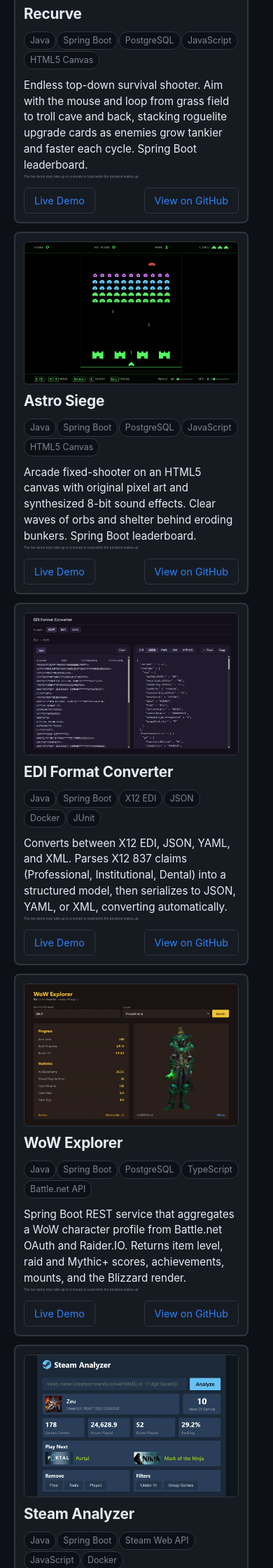
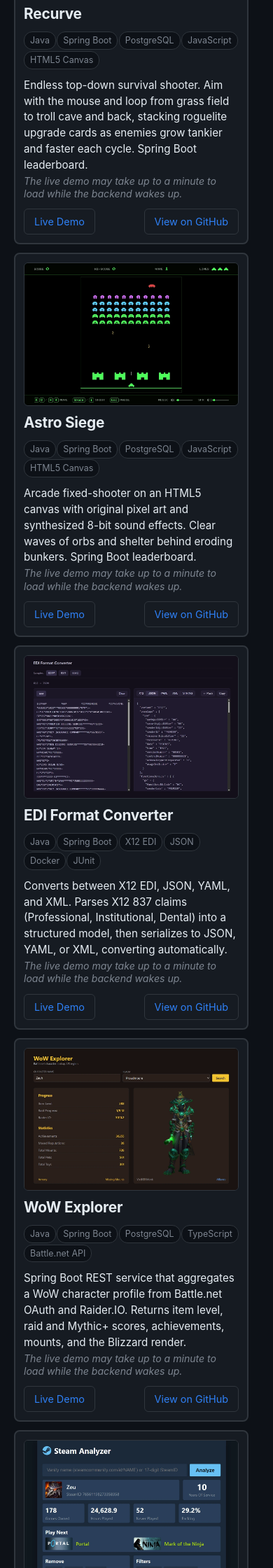
Before and after one commit to rwdenmark/rwdenmark.github.io, a Jekyll site: the page built from projects.html, in a window 390 px wide. Shown: the part 543-2783 px from the top of the page at 70% size. Built offline with Jekyll 4.4.1, drawn with Linux system fonts in a browser that asks for light colours.

Commit message:
Fixing mobile project cards

```diff
--- a/assets/style.css
+++ b/assets/style.css
@@ -345,12 +345,14 @@
   .project-card h3 { display: flex; align-items: center; font-size: 1.3rem; }
   .project-card p { font-size: 0.95rem; }
   .project-stack span { font-size: 0.78rem; padding: 2px 8px; }
-  .project-card .project-note { font-size: 0.85rem; }
+  .project-card .project-note { font-size: 0.88rem; }
   .desc-wrap { justify-content: flex-start; }
   .project-actions { flex-direction: row; justify-content: space-between; gap: 12px; }
   .project-actions a { font-size: 0.9rem; padding: 6px 14px; }
   body.selfhost-down .project-card h3 { font-size: 1.3rem; }
   body.selfhost-down .project-card p { font-size: 0.95rem; }
+  /* On phones the note reads at a fixed size, not the container-scaled desktop size. */
+  body.selfhost-down .project-card .project-note { font-size: 0.88rem; }
   .project-dot { position: static; margin-left: 8px; flex: 0 0 auto; }
 }
 .testimonials-all, .certs-all { margin: 16px 0 0; }
```
